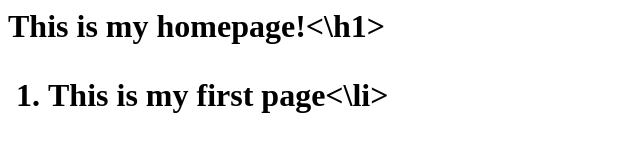
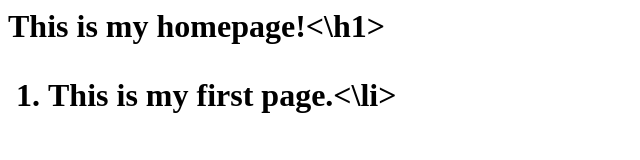
Before and after one commit to JSK961/myhome, a plain HTML site: page index.html in a window 1280 px wide. Shown: the full height of the page, 0-640 px from the left. Drawn offline with Linux system fonts and the light colour scheme.

Commit message:
Update index.html

```diff
--- a/index.html
+++ b/index.html
@@ -1,3 +1,3 @@
 <h1>This is my homepage!<\h1>
 <ol>
-  <li>This is my first page<\li>
+  <li>This is my first page.<\li>
```
